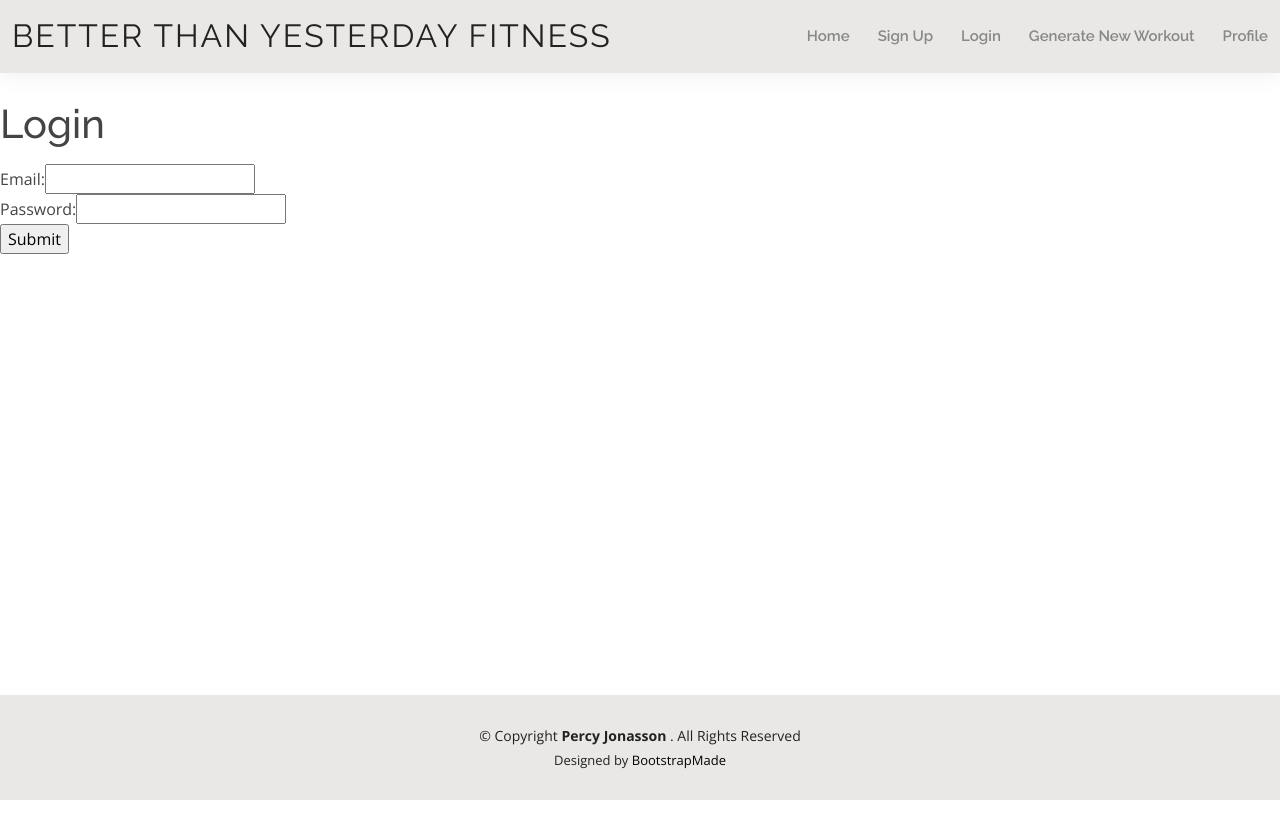
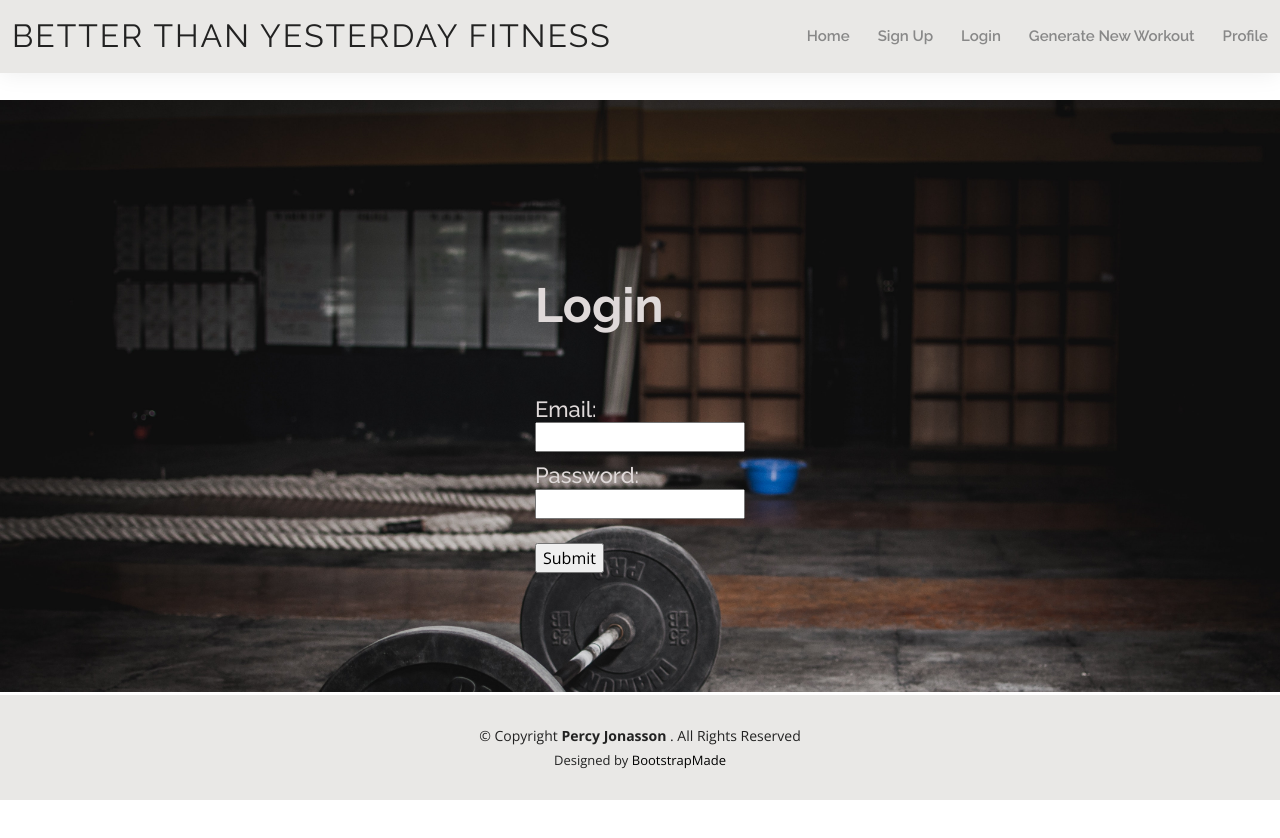
Before and after one commit to pjonasson/capstone_project_frontend, a Vue app: page /login in a window 1280 px wide. Shown: the top 838 px of the page. Before the commit the page ends 800 px from the top, so only its background shows below. Built offline with nearby package versions, Linux system fonts and the light colour scheme.

Commit message:
Updated css for login page

```diff
--- a/src/views/Login.vue
+++ b/src/views/Login.vue
@@ -1,20 +1,25 @@
 <template>
   <div class="app">
+    <section id="hero" class="d-flex align-items-top">
+      <div class="container d-flex flex-column align-items-center" data-aos="zoom-in" data-aos-delay="100">
         <form v-on:submit.prevent="submit()">
           <h1>Login</h1>
           <ul>
             <li v-for="error in errors" v-bind:key="error">{{ error }}</li>
           </ul>
           <div>
-        <label>Email:</label>
+            <h2>Email:</h2>
             <input type="email" v-model="newSessionParams.email" />
           </div>
           <div>
-        <label>Password:</label>
+            <h2>Password:</h2>
             <input type="password" v-model="newSessionParams.password" />
           </div>
+          <br />
           <input type="submit" value="Submit" />
         </form>
+      </div>
+    </section>
   </div>
 </template>
 
```
Lines whose indentation alone changed are shown as unchanged.
